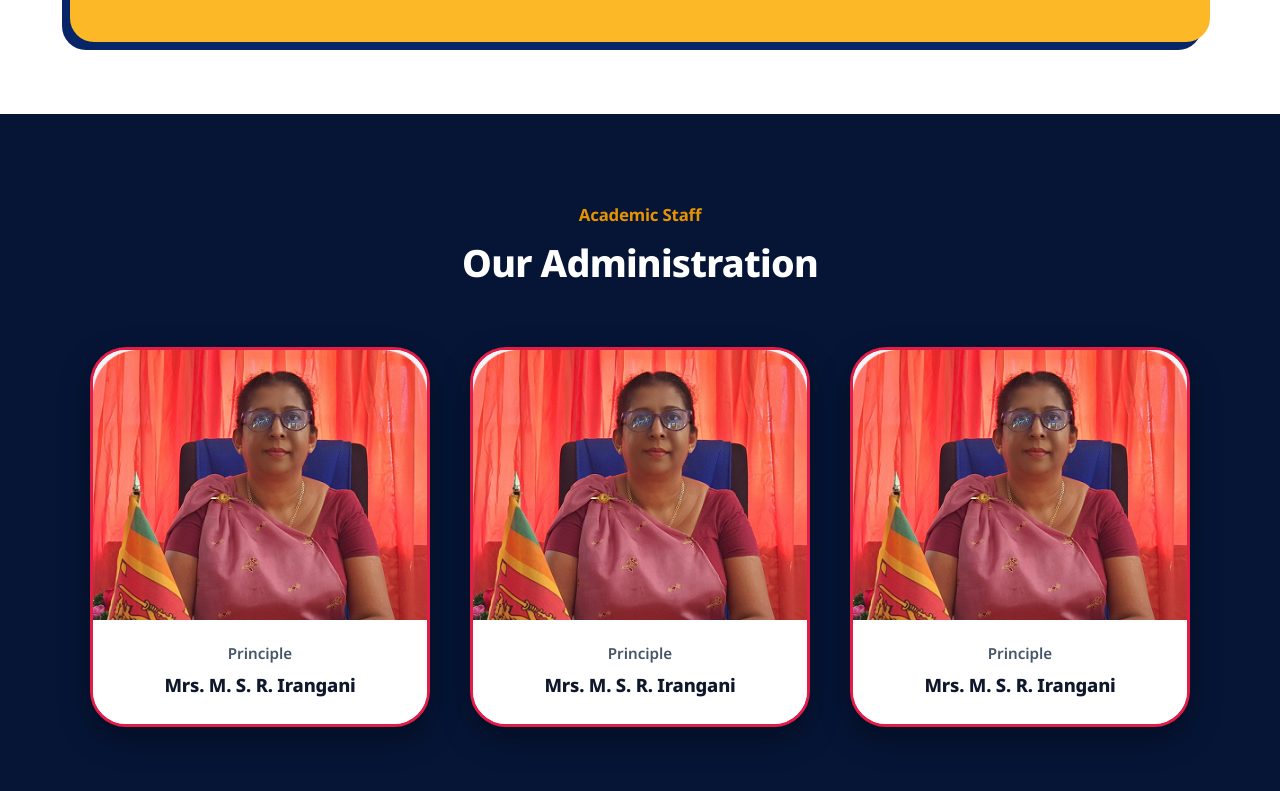
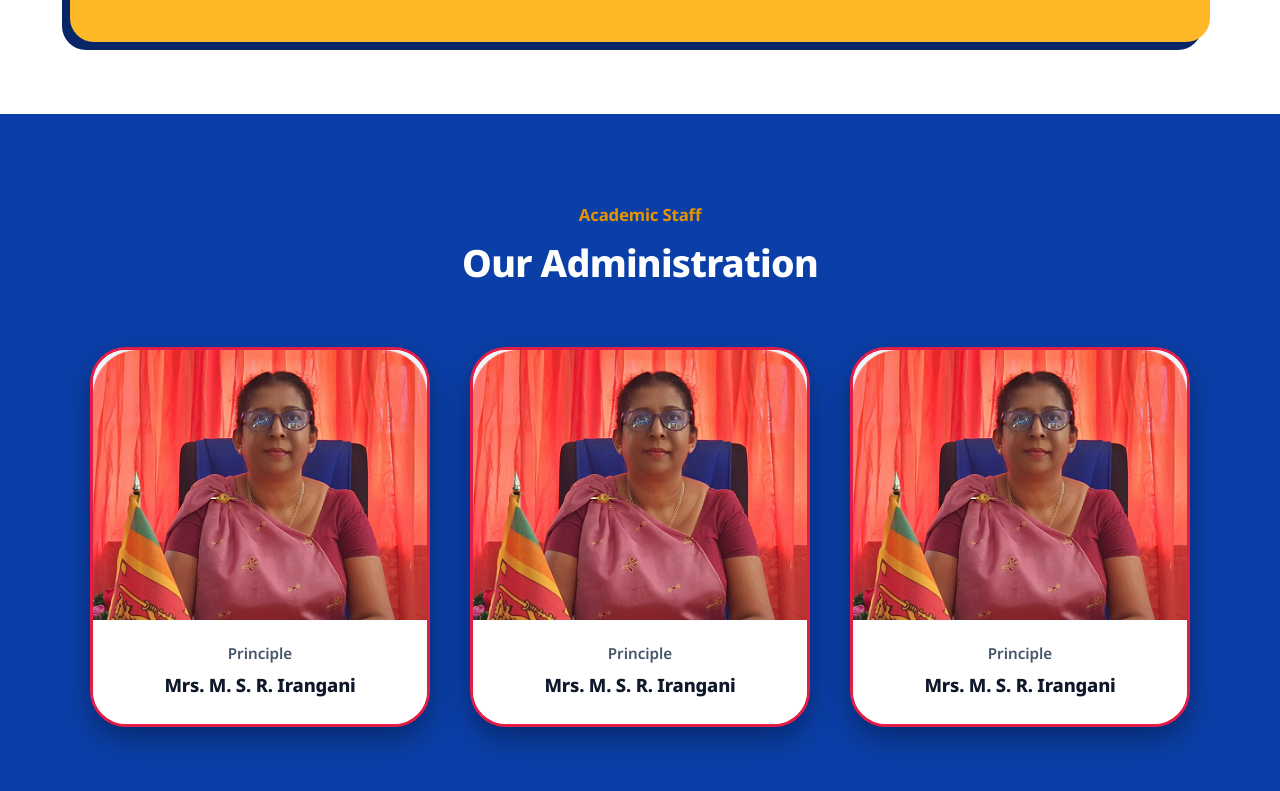
Before and after one commit to Avishka-kavishan/Rippon-Girls-College-Website, a Next.js app: page /about in a window 1280 px wide. Shown: the part 1529-2320 px from the top of the page. Built offline with nearby package versions, Linux system fonts and the light colour scheme.

Commit message:
add CSS styles for about page matching Figma specification

```diff
--- a/src/app/about/about.css
+++ b/src/app/about/about.css
@@ -14,7 +14,7 @@
   align-items: flex-end;
   justify-content: center;
   overflow: hidden;
-  background-color: #0f172a;
+  background-color: #0b3fa8;
 }
 
 .about-hero-bg-img {
@@ -26,12 +26,10 @@
 .about-hero-overlay {
   position: absolute;
   inset: 0;
-  background: linear-gradient(
-    to top,
-    rgba(0, 0, 0, 0.85) 0%,
-    rgba(0, 0, 0, 0.45) 50%,
-    rgba(0, 0, 0, 0.15) 100%
-  );
+  background: linear-gradient(to top,
+      rgba(0, 0, 0, 0.85) 0%,
+      rgba(0, 0, 0, 0.45) 50%,
+      rgba(0, 0, 0, 0.15) 100%);
   z-index: 2;
   pointer-events: none;
 }
@@ -188,7 +186,7 @@
    -------------------------------------------------------------------------- */
 .about-admin-section {
   width: 100%;
-  background-color: #061536;
+  background-color: #0b3fa8;
   padding: 5.5rem 1.5rem 6rem;
 }
 
@@ -540,7 +538,7 @@
   }
 
   .about-population-col {
-    min-height: auto;
+    min-height: 0;
     gap: 2rem;
   }
 
```
